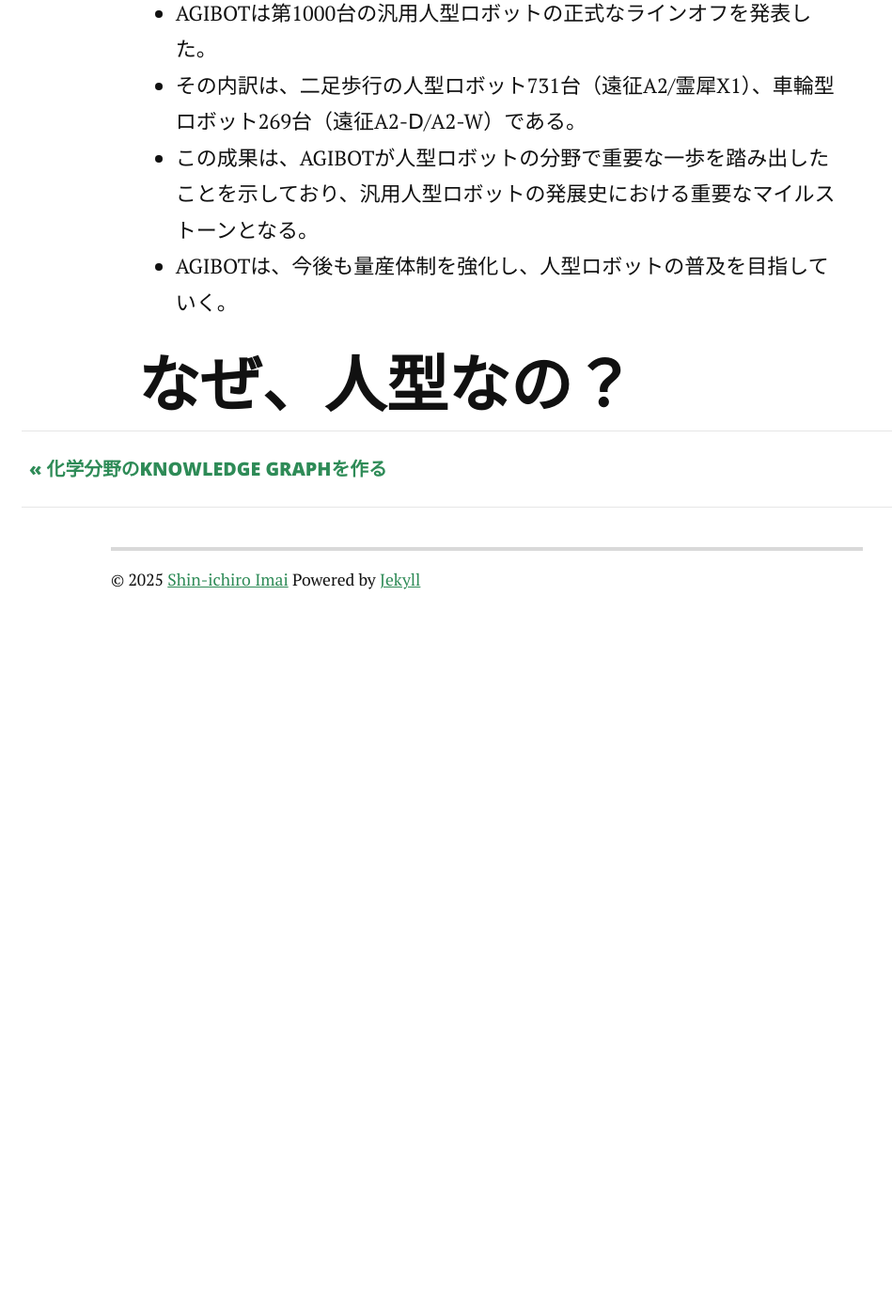
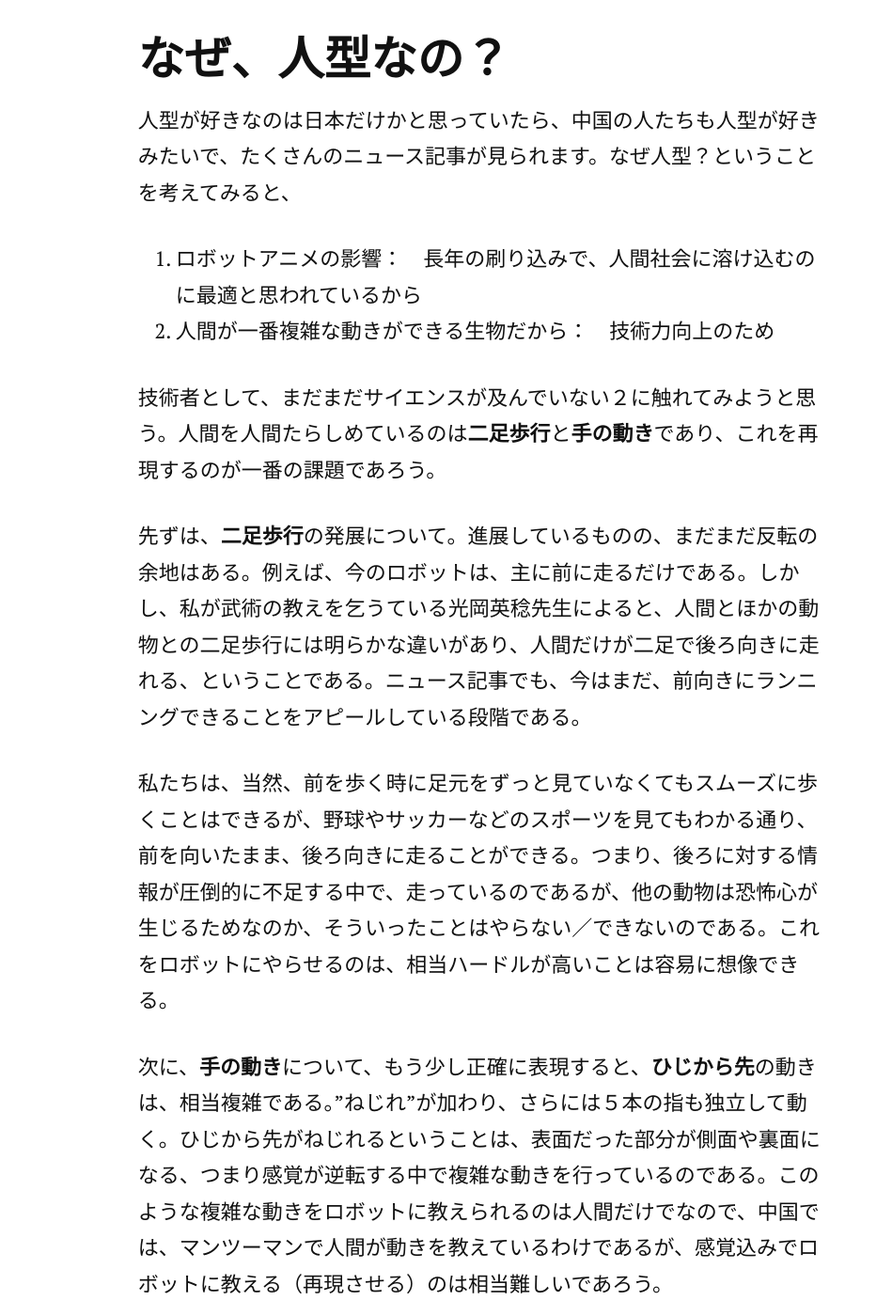
Before and after one commit to Shin-ichiro-I/Shin-ichiro-I.github.io, a Jekyll site: the page built from _posts/2025-03-08-draft.md, in a window 1280 px wide and 1400 px high, scrolled down 7088 px. Shown: the whole window at 94% size, without its empty margins (122-1071 px from the left). Built offline with Jekyll 4.4.1, drawn with Linux system fonts in a browser that asks for light colours; nearby versions of some CDN libraries; comment, search, counter and statistics services are not loaded; before the commit the page ends 7738 px from its top, so only the background shows below that; some of the changed text lies outside the part shown.

Commit message:
robot編集中

```diff
--- a/_posts/2025-03-08-draft.md
+++ b/_posts/2025-03-08-draft.md
@@ -1,26 +1,29 @@
 ---
 layout: post
-title: "人型ロボットの進化に興味深々"
+title: "なぜ今、人型ロボットなのか？中国企業の挑戦から見る未来社会"
 date: 2025-03-07
 ---
 
 <div align="center">
-<img src="/assets/KnowledgeGraph_pagetop.gif" width="100%" alt="MS_SSO">
+<img src="assets/img/20250308_robot/Gemini_Generated_Image_wya5k4wya5k4wya5.jpg" width="100%" alt="MS_SSO">
 </div>
 
-人型ロボットに関するニュース記事、ちょっとすごいことになってる！　特に中国企業の動きが目立っているので、まとめてみよう思います。
+最近、どうもSFの世界との境界線が曖昧になっている気がしてならない。特に人型ロボットの進化は、想像力を遥かに超えるスピードで進んでいる。中国企業の勢いは目覚ましく、ゴビ砂漠を疾走するロボットが現れたかと思えば、AIに導かれコーヒーを淹れるロボットも登場した。そしてついに、量産化のニュースまで飛び込んできた。
+
+なぜ、今、人型ロボットなのだろうか？もちろん、技術的な探求心や、子供の頃に夢見た未来への憧憬もあるだろう。しかし、それだけでは説明しきれない、もっと深い何かを感じてしまうのだ。この記事では、中国企業の挑戦を追いかけながら、人型ロボットが私たちにもたらすかもしれない未来社会について、少しばかり思索を巡らせてみたい。
 
 ## 目次
+
 1. [中国企業の人型ロボットに関するニュース一覧](#news_abst)
 2. [なぜ、人型なの？](#why_humanoid)
 3.
 4.
 
-#  中国企業の人型ロボットに関するニュース一覧<a id="news_abst"></a>
+## 中国企業の人型ロボットに関するニュース一覧 <a id="news_abst"></a>
 
-## スニーカーを履いた人型ロボットがゴビ砂漠を走るムービーを中国のロボット企業が公開 - GIGAZINE
+### スニーカーを履いた人型ロボットがゴビ砂漠を走るムービーを中国のロボット企業が公開 - GIGAZINE
 
-https://gigazine.net/news/20241022-chinese-humanoid-robot-run-gobi-desert/
+<https://gigazine.net/news/20241022-chinese-humanoid-robot-run-gobi-desert/>
 
 - 中国のロボット企業「宇樹科技(Unitree Robotics)」が、人型ロボット「H1」がゴビ砂漠を走るムービーを公開。
 - H1は、同社が開発した人型ロボットで、最大時速3.3m/sで走行可能。
@@ -29,9 +32,9 @@
 - H1は、今後、工場や倉庫などでの活用が期待されている。
 - 宇樹科技は、人型ロボットの開発に力を入れており、H1の他にも、さまざまなロボットを開発している。
 
-## 「人型ロボットがコーヒーを入れる動画」がAIロボティクスの未来にとって大きな一歩を示す理由とは？
+### 「人型ロボットがコーヒーを入れる動画」がAIロボティクスの未来にとって大きな一歩を示す理由とは？
 
-https://gigazine.net/news/20240123-figure-robot-making-coffee-ai-robotics-future/
+<https://gigazine.net/news/20240123-figure-robot-making-coffee-ai-robotics-future/>
 
 - AIロボティクス企業「Figure AI」が、人型ロボット「Figure 01」がコーヒーを入れる動画を公開。
 - Figure 01は、AIによって自律的に動作し、人間の指示に従ってコーヒーを入れることができる。
@@ -39,9 +42,9 @@
 - Figure AIは、Figure 01を、家庭やオフィスなどで活用することを目指している。
 - 人型ロボットが、人間の生活をサポートする未来が近づいている。
 
-## AIで激変するヒューマノイドロボット 高まる期待と現実の課題 - Impress Watch
+### AIで激変するヒューマノイドロボット 高まる期待と現実の課題 - Impress Watch
 
-https://www.watch.impress.co.jp/docs/topic/1666595.html
+<https://www.watch.impress.co.jp/docs/topic/1666595.html>
 
 - ヒューマノイドロボットの開発が急速に進んでおり、さまざまな企業が開発競争を繰り広げている。
 - ヒューマノイドロボットは、工場や倉庫での作業、家庭での家事、介護など、幅広い分野での活用が期待されている。
@@ -49,18 +52,18 @@
 - 例えば、複雑な作業をこなすための高度なAI技術の開発や、安全性の確保などが課題となっている。
 - ヒューマノイドロボットの普及には、技術的な課題だけでなく、倫理的な課題も考慮する必要がある。
 
-## 10年後には家庭に普及? ヒューマノイドロボットの可能性とは - Impress Watch
+### 10年後には家庭に普及? ヒューマノイドロボットの可能性とは - Impress Watch
 
-https://www.watch.impress.co.jp/docs/topic/1665412.html
+<https://www.watch.impress.co.jp/docs/topic/1665412.html>
 
 - ヒューマノイドロボットは、10年後には家庭に普及する可能性がある。
 - ヒューマノイドロボットは、家事や育児、介護など、さまざまな場面で人間の生活をサポートすることができる。
 - しかし、ヒューマノイドロボットが家庭に普及するためには、価格の低下や安全性の確保など、さまざまな課題を解決する必要がある。
 - ヒューマノイドロボットが普及することで、人間の生活はより豊かになる可能性がある。
 
-##  大工仕事をする産業用ロボットがヒト型であるもっともな理由とは？ - ダイヤモンド・オンライン
+### 大工仕事をする産業用ロボットがヒト型であるもっともな理由とは？ - ダイヤモンド・オンライン
 
-https://diamond.jp/articles/-/356312
+<https://diamond.jp/articles/-/356312>
 
 - 産業用ロボットは、効率化を目的として開発されることが多く、必ずしもヒト型である必要はない。
 - しかし、産業技術総合研究所では、産業用でもあえてヒト型のロボットを開発している。
@@ -68,9 +71,9 @@
 - ヒト型のロボットは、人間の動きを模倣することができ、人間と共通のツールを使用することができる。
 - そのため、ヒト型のロボットは、建設現場や工場など、人間と協力して作業を行う必要がある場所での活用が期待されている。
 
-## 中国ロボットスタートアップの上海智元新創技術、人型ロボットの量産開始(中国) | ビジネス短信 - ジェトロの海外ニュース:
+### 中国ロボットスタートアップの上海智元新創技術、人型ロボットの量産開始(中国) | ビジネス短信 - ジェトロの海外ニュース
 
-https://www.jetro.go.jp/biznews/2024/12/acf7afbdc95403ea.html
+<https://www.jetro.go.jp/biznews/2024/12/acf7afbdc95403ea.html>
 
 - 上海智元新創技術（AGIBOT）は、汎用人型ロボットの量産を開始した。
 - 工場ではすでに生産が開始され、多数のロボットがラインオフされる見込み。
@@ -82,9 +85,9 @@
 - 中国では人型ロボット産業への投資が加速しており、調査会社の高工機器人産業研究所（GGII）の発表によると、2024年1～10月に全世界の人型ロボット業界企業への融資額は約110億元、融資件数は69件、うち中国での融資額は約67億元、件数は55件だった。
 - GGIIは2035年の中国での人型ロボットの販売台数について、企業向けが75万5,000台、個人向けが125万6,000台に達すると予測している。
 
-## まるでスターウォーズの世界？「頭脳」訓練工場で黙々と働く、中国の人型ロボットたち:
+### まるでスターウォーズの世界？「頭脳」訓練工場で黙々と働く、中国の人型ロボットたち
 
-https://36kr.jp/328562/
+<https://36kr.jp/328562/>
 
 - Agibotは、上海市に巨大な「データ収集工場」を建設し、人型ロボットのトレーニングを行っている。
 - この工場では、人型ロボットがさまざまなタスクを遂行できるよう、データエンジニアの「指示」に合わせて作業を行っている。
@@ -94,13 +97,42 @@
 - Agibotは、収集したデータを活用して、人型ロボットのAIをトレーニングし、より高度な作業をこなせるようにすることを目指している。
 - 同社の目標は、人型ロボットを工場や家庭で活躍させ、人々の生活を豊かにすることである。
 
-## AGIBOT：汎用人型ロボットの量産が千台を超えた - MIR DATABANK:
+### AGIBOT：汎用人型ロボットの量産が千台を超えた - MIR DATABANK
 
-https://www.mirdatabank.jp/News/NewsDetail?id=1016979
+<https://www.mirdatabank.jp/News/NewsDetail?id=1016979>
 
 - AGIBOTは第1000台の汎用人型ロボットの正式なラインオフを発表した。
 - その内訳は、二足歩行の人型ロボット731台（遠征A2/霊犀X1）、車輪型ロボット269台（遠征A2-Ⅾ/A2-W）である。
 - この成果は、AGIBOTが人型ロボットの分野で重要な一歩を踏み出したことを示しており、汎用人型ロボットの発展史における重要なマイルストーンとなる。
 - AGIBOTは、今後も量産体制を強化し、人型ロボットの普及を目指していく。
 
-#  なぜ、人型なの？<a id="why_humanoid"></a>
+## なぜ、人型なの？<a id="why_humanoid"></a>
+
+人型が好きなのは日本だけかと思っていたら、中国の人たちも人型が好きみたいで、たくさんのニュース記事が見られます。なぜ人型？ということを考えてみると、
+
+1. ロボットアニメの影響：　長年の刷り込みで、人間社会に溶け込むのに最適と思われているから
+2. 人間が一番複雑な動きができる生物だから：　技術力向上のため
+
+技術者として、まだまだサイエンスが及んでいない２に触れてみようと思う。人間を人間たらしめているのは**二足歩行**と**手の動き**であり、これを再現するのが一番の課題であろう。
+
+先ずは、**二足歩行**の発展について。進展しているものの、まだまだ反転の余地はある。例えば、今のロボットは、主に前に走るだけである。しかし、私が武術の教えを乞うている光岡英稔先生によると、人間とほかの動物との二足歩行には明らかな違いがあり、人間だけが二足で後ろ向きに走れる、ということである。ニュース記事でも、今はまだ、前向きにランニングできることをアピールしている段階である。
+
+私たちは、当然、前を歩く時に足元をずっと見ていなくてもスムーズに歩くことはできるが、野球やサッカーなどのスポーツを見てもわかる通り、前を向いたまま、後ろ向きに走ることができる。つまり、後ろに対する情報が圧倒的に不足する中で、走っているのであるが、他の動物は恐怖心が生じるためなのか、そういったことはやらない／できないのである。これをロボットにやらせるのは、相当ハードルが高いことは容易に想像できる。
+
+次に、**手の動き**について、もう少し正確に表現すると、**ひじから先**の動きは、相当複雑である。"ねじれ"が加わり、さらには５本の指も独立して動く。ひじから先がねじれるということは、表面だった部分が側面や裏面になる、つまり感覚が逆転する中で複雑な動きを行っているのである。このような複雑な動きをロボットに教えられるのは人間だけでなので、中国では、マンツーマンで人間が動きを教えているわけであるが、感覚込みでロボットに教える（再現させる）のは相当難しいであろう。
+
+もしかしたら、私の意見に違和感を覚えた方もいると思う。それは、もしかしたら、「外見が人型であればよい」と無意識に考えているからかもしれない。逆に、私は、「人間と同じ感性で同じ動きができる＝人型」と無意識に捉えているからかもしれない。
+
+もちろん、外見はほぼ人型で、多少腕の動き（角度や動きの速さ）が異なっていたとしても、人間の動作をある程度再現出来たらゴールできたと考える、というのも問題ない。その時は、もしかしたら人間の脳にあたる機能が10個あったり、手首の関節の数が多かったり、指が7本あったりするかもしれない。それで、ほぼ全ての人間の動作を再現でき、人間が使っている道具など変更することなく、人間社会に溶け込めるのであれば問題ないと考える。
+
+しかし、可能な限り人間と同じ造りで同じ動き、ということであれば、相当難しいであろう。また、サイエンスとしては、人間の二足歩行が理解し、再現できたと言えるには、どうして他の動物にはそれができないのかについてもある程度理解し、再現できなくては、わかった／できたと言ううことはできないであろう。
+
+そのようなことを考えていくと、人間のようなこのような複雑な動きができるロボットが完成するのは、当分先の話、感覚的には、量子コンピューターが普及した後であろうと思ってしまうわけである。
+
+## 近未来
+
+当面、人に似せた外見のロボットたちが活躍するのは、3K現場ではないだろうか。工場・工事現場の人手不足解消であったり、あまり考えたくはないが、戦場であったりするだろう。
+
+普段の社会生活にも、それなりの数が導入されるであろうが、しばらくは、自動運転車のような扱いに近いであろう。
+
+汎用人工知能と汎用人型ロボット、これらが一体で開発されるとき、はじめて人間社会に溶け込む未来を語ることができるようになるだろうと思う今日この頃である。
```
